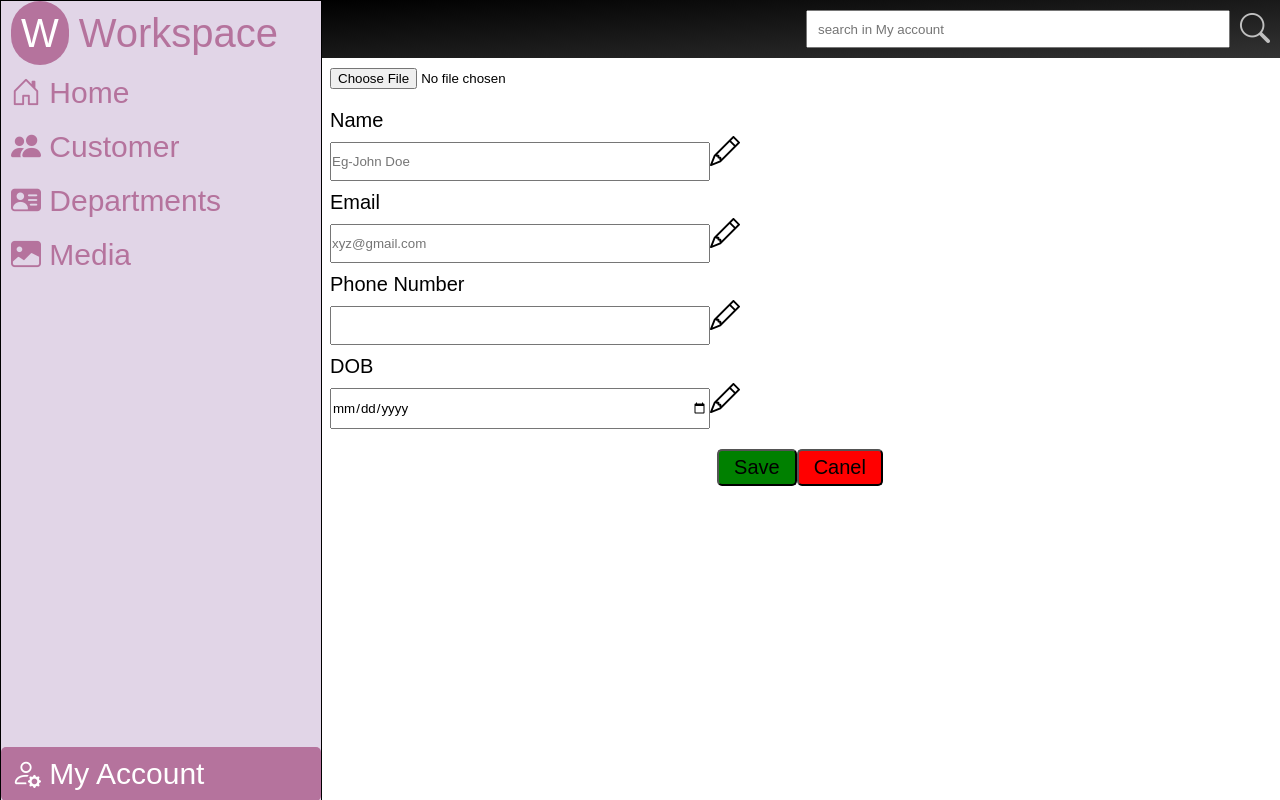
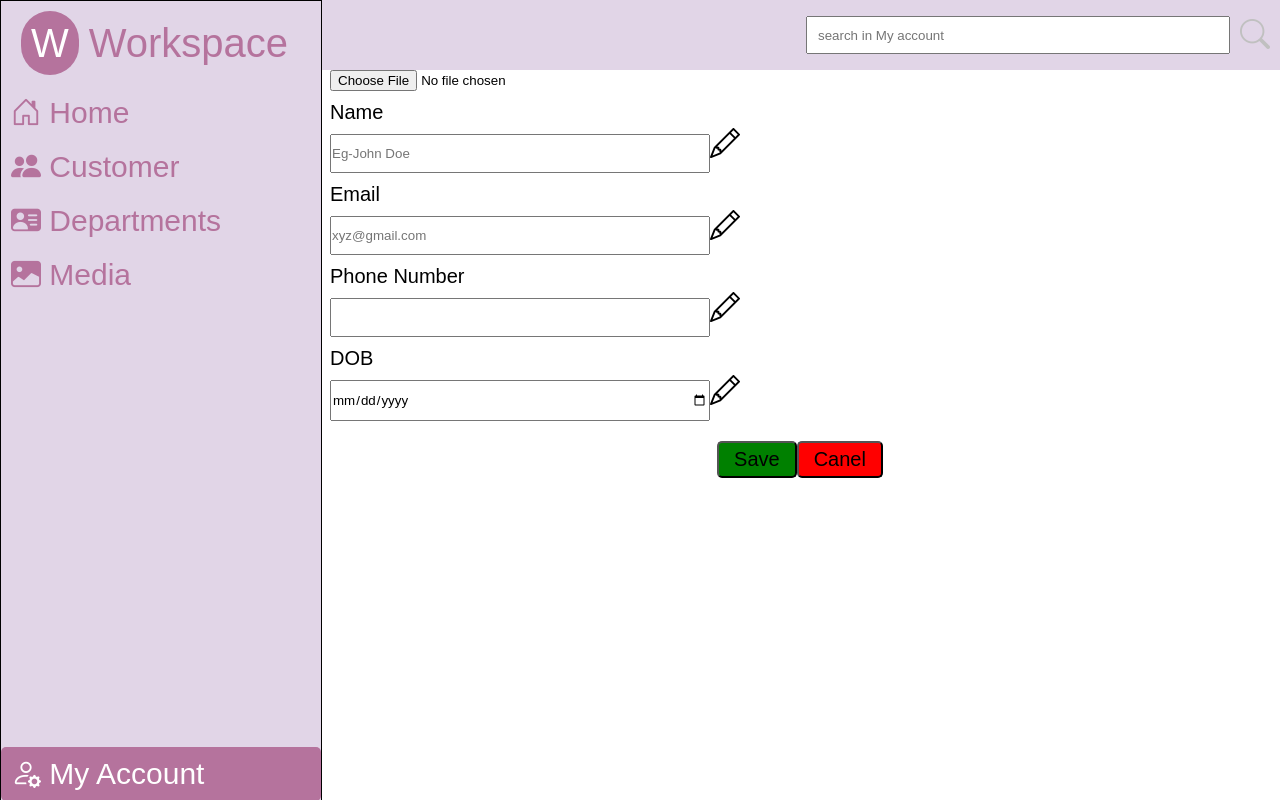
Before and after one commit to Adityasharma0709/Assignment2, a plain HTML site: page html/account.html in a window 1280 px wide. Drawn offline with nearby package versions, Linux system fonts and the light colour scheme; files whose address does not match are found by name.

Commit message:
Update stylesheet.css

```diff
--- a/css/stylesheet.css
+++ b/css/stylesheet.css
@@ -56,9 +56,9 @@ body {
   justify-content: flex-end;
   align-items: center;
   width: 100%;
-  /* height: 10%; */
-  background-color: #000000; /* Black gradient background */
-  background-image: linear-gradient(to bottom right, #000000, #333333);
+  height: 70px;
+  background-color:#e1d5e7 ; /* Black gradient background */
+  /* background-image: linear-gradient(to bottom right, #000000, #333333); */
   color: #c0c0c0;
 }
 .navigationBar input {
@@ -113,7 +113,7 @@ th {
   border-radius: 10px;
 }
 .Workspace{
-  margin: 10px;
+  margin: 20px;
 }
 .Workspace span {
   font-size: 40px;
@@ -159,11 +159,11 @@ label {
   font-size: 20px;
 }
 .pic {
-  display: flex;
+  display: inline;
   margin: 10px;
 }
 .pic i {
-  font-size: 100px;
+  font-size: 150px;
 }
 /* media */
 .box img{
```
